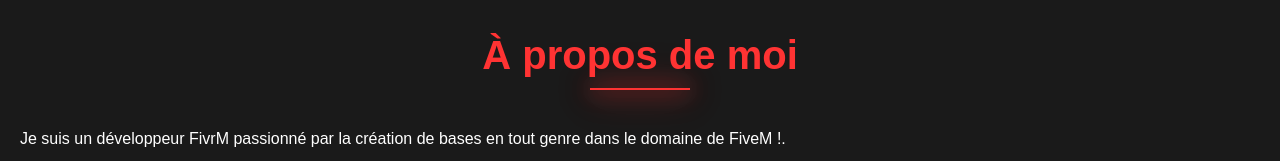
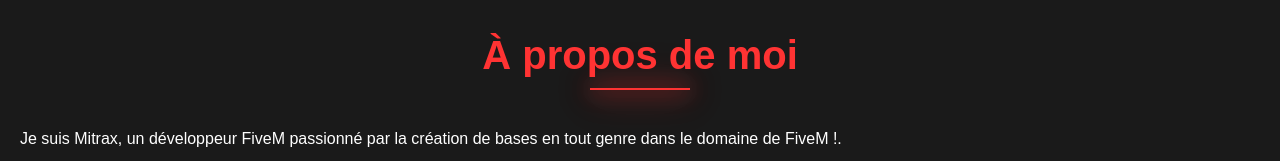
Before and after one commit to edeniarp/mitraxdev, a plain HTML site: page index.html in a window 1280 px wide. Shown: the part 860-1021 px from the top of the page. Drawn offline with nearby package versions, Linux system fonts and the light colour scheme.

Commit message:
Update index.html

```diff
--- a/index.html
+++ b/index.html
@@ -3,7 +3,7 @@
 <head>
     <meta charset="UTF-8">
     <meta name="viewport" content="width=device-width, initial-scale=1.0">
-    <title>Mon Portfolio - Dynamique & Spectaculaire</title>
+    <title>Mon Portfolio - Mitrax</title>
     <link rel="stylesheet" href="styles.css">
     <script src="https://cdnjs.cloudflare.com/ajax/libs/gsap/3.9.1/gsap.min.js"></script>
     <script src="https://cdnjs.cloudflare.com/ajax/libs/three.js/r128/three.min.js"></script>
@@ -39,7 +39,7 @@
     <section id="about" class="section">
         <div class="container">
             <h2 class="section-title">À propos de moi</h2>
-            <p class="fade-in">Je suis un développeur FivrM passionné par la création de bases en tout genre dans le domaine de FiveM !.</p>
+            <p class="fade-in">Je suis Mitrax, un développeur FiveM passionné par la création de bases en tout genre dans le domaine de FiveM !.</p>
             <img src="mon-avatar.png" alt="Ma photo" class="avatar zoom-in">
         </div>
     </section>
```
